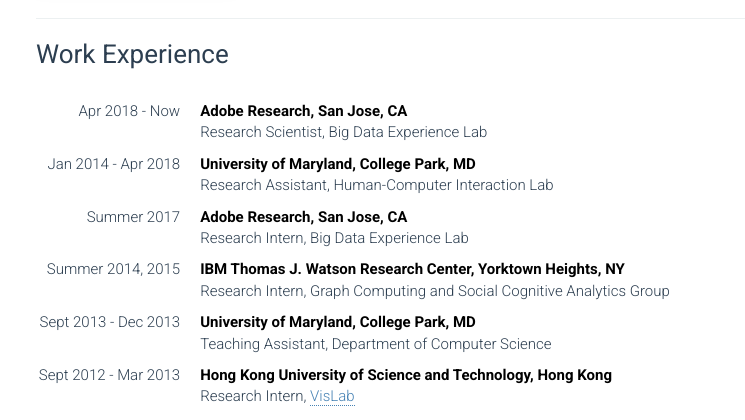
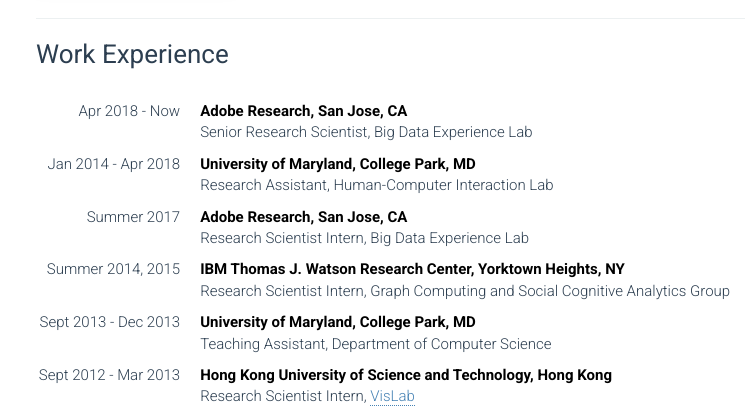
Before and after one commit to fandu/fandu.github.io, a plain HTML site: page index.html in a window 1280 px wide. Shown: the part 1855-2275 px from the top of the page, 169-914 px from the left. Drawn offline with nearby package versions, Linux system fonts and the light colour scheme.

Commit message:
minor changes

```diff
--- a/index.html
+++ b/index.html
@@ -60,7 +60,7 @@
             <img src="img/fandu.jpg" height="275px" style="float:left; margin-right:20px">
             <h3>Fan Du</h3>
             <p>
-                I am a research scientist at <a href="https://research.adobe.com">Adobe Research</a>. I work on human-centered AI with a focus on empowering data analysts with visualization and machine learning technologies. I develop and transfer research prototypes to Adobe's digital marketing products, including Analytics, Audience Manager, and Experience Platform.
+                I am a Sr. Research Scientist at <a href="https://research.adobe.com">Adobe Research</a>. I work on human-centered AI with a focus on empowering data analysts with visualization and machine learning technologies. I develop and transfer research prototypes to Adobe's digital marketing products, including Analytics, Audience Manager, and Experience Platform.
             </p>
             <p>
                 I received my Ph.D. from the University of Maryland, College Park in 2018, advised by <a href="http://www.cs.umd.edu/~ben">Dr. Ben Shneiderman</a> and <a href="https://hcil.umd.edu/catherine-plaisant/">Dr. Catherine Plaisant</a>. I earned my bachelor's degree from Zhejiang University, Chu Kochen Honors Program in 2013. Previously, I have worked at Alibaba, Tencent, and IBM Research.
@@ -219,7 +219,7 @@
                 </tr>
                 <tr>
                     <td>&nbsp;</td>
-                    <td class="table_desc">Research Scientist, Big Data Experience Lab</td>
+                    <td class="table_desc">Senior Research Scientist, Big Data Experience Lab</td>
                 </tr>
                 <!--  -->
                 <tr class="table_item">
@@ -239,7 +239,7 @@
                 </tr>
                 <tr>
                     <td>&nbsp;</td>
-                    <td class="table_desc">Research Intern, Big Data Experience Lab</td>
+                    <td class="table_desc">Research Scientist Intern, Big Data Experience Lab</td>
                 </tr>
                 <!--  -->
                 <tr class="table_item">
@@ -249,7 +249,7 @@
                 </tr>
                 <tr>
                     <td>&nbsp;</td>
-                    <td class="table_desc">Research Intern, Graph Computing and Social Cognitive Analytics Group</td>
+                    <td class="table_desc">Research Scientist Intern, Graph Computing and Social Cognitive Analytics Group</td>
                 </tr>
                 <!--  -->
                 <tr class="table_item">
@@ -269,7 +269,7 @@
                 </tr>
                 <tr>
                     <td>&nbsp;</td>
-                    <td class="table_desc">Research Intern, <a href="http://vis.cse.ust.hk/">VisLab</a></td>
+                    <td class="table_desc">Research Scientist Intern, <a href="http://vis.cse.ust.hk/">VisLab</a></td>
                 </tr>
                 <!--  -->
                 <tr class="table_item">
```
